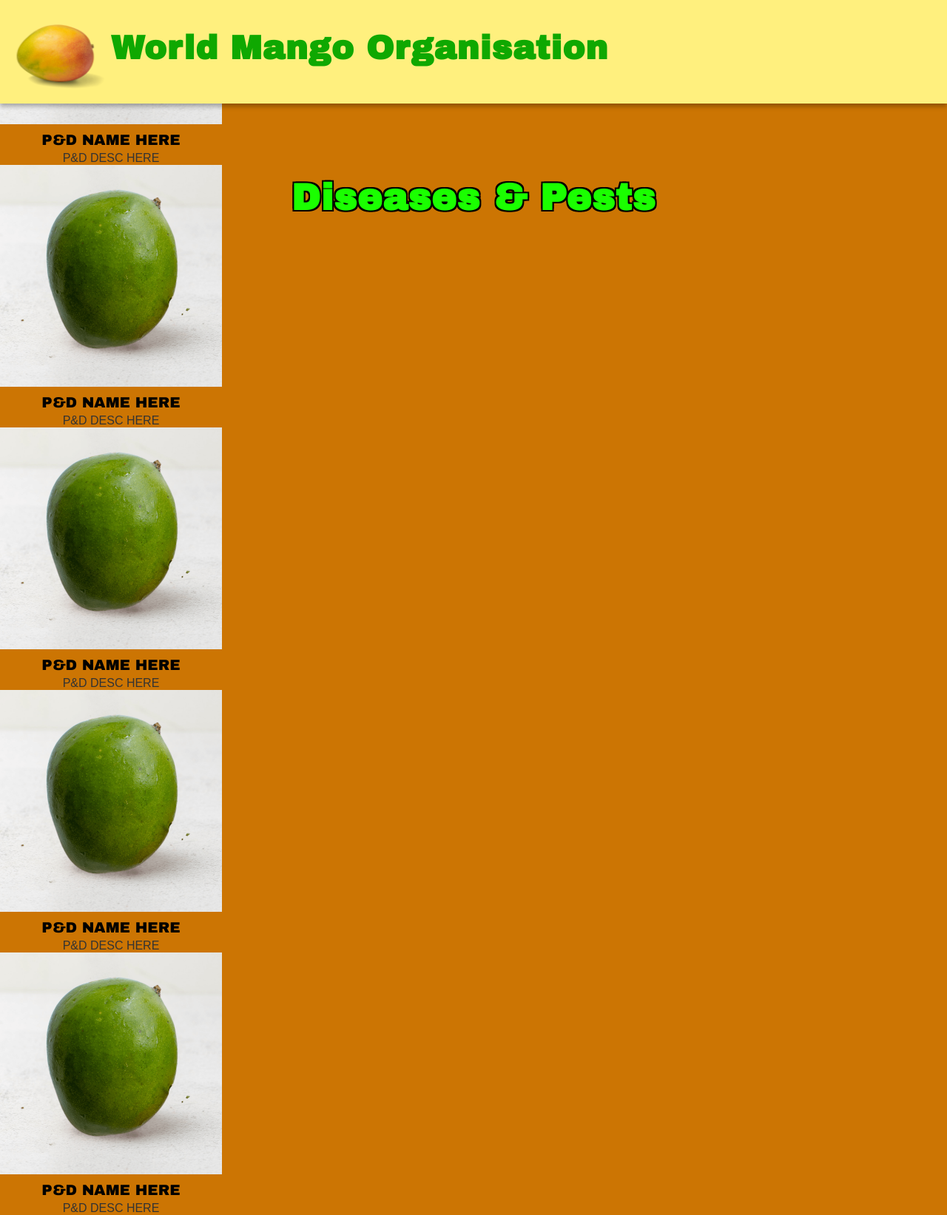
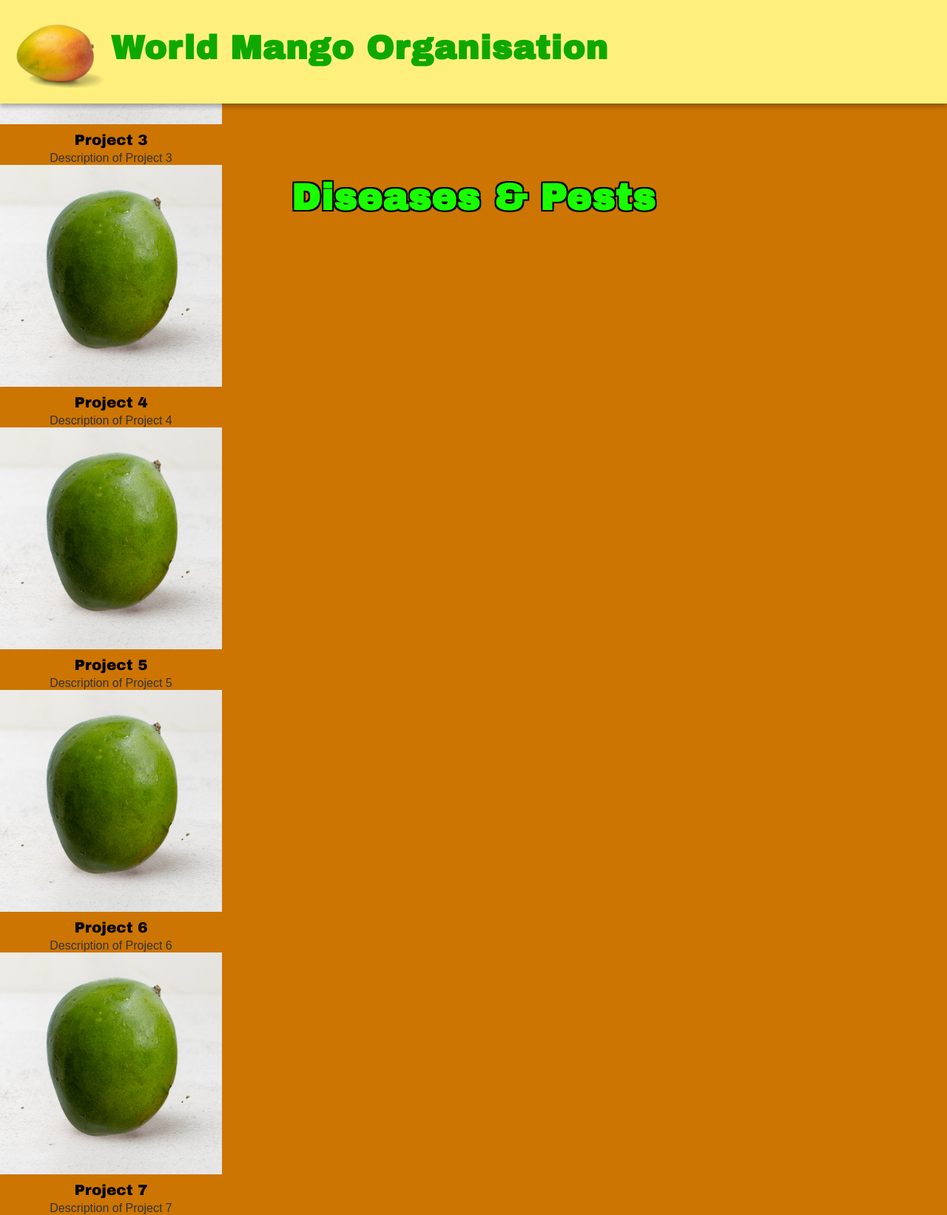
Before and after one commit to QuangThuanNGUYEN/mango_surveillance_web, a Django app: page /projects/ in a window 1280 px wide; the page is wider, and only the part inside the window is pictured. Shown: that part at 74% size. Run offline with Django 5.2, Linux system fonts and the light colour scheme.

Commit message:
Updated D&P list to remove hard HTML coding

```diff
--- a/mango_pests_app/static/css/styles.css
+++ b/mango_pests_app/static/css/styles.css
@@ -32,7 +32,7 @@ body {
 /* Banner Elements */
 /* Mango Image */
 .mango-image {
-    position: absolute;
+    position: fixed;
     top: -40px;
     left: -5px;
     width: 170px;
@@ -98,10 +98,11 @@ h4 {
     flex-wrap: wrap;
     gap: 60px;
     margin-top: 50px;
+    margin-left: 400px;
 }
 
 .aboutus-item {
-    display: flex;
+    display: fixed;
     flex-direction: column;
     align-items: center;
     text-align: center;
@@ -115,22 +116,26 @@ h4 {
 }
 
 /* About Us Names */
-.aboutus-name,
-.aboutus-subname {
+.aboutus-name {
     font-family: 'Archivo Black', sans-serif;
-    color: #000;
-}
-
-.aboutus-name {
     font-size: 20px;
+    color: #000000;
     margin-top: 10px;
 }
 
+/* About Us SIDs */
 .aboutus-subname {
+    font-family: 'Archivo Black', sans-serif;
     font-size: 18px;
+    color: #000000;
     margin-top: 5px;
 }
 
+.aboutus-images, .aboutus-names {
+    list-style-type: none;
+    margin: 0;
+    padding: 0;
+}
 /* D&P Page */
 .project_list-container {
     justify-content: center;
--- a/mango_pests_app/templates/mango_pests_app/project_list.html
+++ b/mango_pests_app/templates/mango_pests_app/project_list.html
@@ -6,40 +6,12 @@
 
 {% block content %}
 <div class="project_list-container">
+    {% for project in projects %}
     <div class="projectlist-item">
-        <img src="{% static 'images/mangodp1.png' %}" alt="MANGOD&P1" class="project_list-image">
-        <div class="dpname">P&D NAME HERE</div>
-        <div class="dpdesc">P&D DESC HERE</div>
+        <img src="{% static 'images/'|add:project.image %}" alt="{{ project.name }}" class="project_list-image">
+        <div class="dpname">{{ project.name }}</div>
+        <div class="dpdesc">{{ project.description }}</div>
     </div>
-    <div class="projectlist-item">
-        <img src="{% static 'images/mangodp2.png' %}" alt="MANGOD&P2" class="project_list-image">
-        <div class="dpname">P&D NAME HERE</div>
-        <div class="dpdesc">P&D DESC HERE</div>
-    </div>
-    <div class="projectlist-item">
-        <img src="{% static 'images/mangodp3.png' %}" alt="MANGOD&P3" class="project_list-image">
-        <div class="dpname">P&D NAME HERE</div>
-        <div class="dpdesc">P&D DESC HERE</div>
-    </div>
-    <div class="projectlist-item">
-        <img src="{% static 'images/mangodp4.png' %}" alt="MANGOD&P4" class="project_list-image">
-        <div class="dpname">P&D NAME HERE</div>
-        <div class="dpdesc">P&D DESC HERE</div>
-    </div>
-    <div class="projectlist-item">
-        <img src="{% static 'images/mangodp5.png' %}" alt="MANGOD&P5" class="project_list-image">
-        <div class="dpname">P&D NAME HERE</div>
-        <div class="dpdesc">P&D DESC HERE</div>
-    </div>
-    <div class="projectlist-item">
-        <img src="{% static 'images/mangodp6.png' %}" alt="MANGOD&P6" class="project_list-image">
-        <div class="dpname">P&D NAME HERE</div>
-        <div class="dpdesc">P&D DESC HERE</div>
-    </div>
-    <div class="projectlist-item">
-        <img src="{% static 'images/mangodp7.png' %}" alt="MANGOD&P7" class="project_list-image">
-        <div class="dpname">P&D NAME HERE</div>
-        <div class="dpdesc">P&D DESC HERE</div>
-    </div>
+    {% endfor %}
 </div>
 {% endblock %}
--- a/mango_pests_app/views.py
+++ b/mango_pests_app/views.py
@@ -4,7 +4,16 @@ def home(request):
     return render(request, 'mango_pests_app/home.html', {'page_title': 'Home'})
 
 def project_list(request):
-    return render(request, 'mango_pests_app/project_list.html', {'page_title': 'Diseases & Pests'})
+    projects = [
+        {'name': 'Project 1', 'description': 'Description of Project 1', 'image': 'mangodp1.png'},
+        {'name': 'Project 2', 'description': 'Description of Project 2', 'image': 'mangodp2.png'},
+        {'name': 'Project 3', 'description': 'Description of Project 3', 'image': 'mangodp3.png'},
+        {'name': 'Project 4', 'description': 'Description of Project 4', 'image': 'mangodp4.png'},
+        {'name': 'Project 5', 'description': 'Description of Project 5', 'image': 'mangodp5.png'},
+        {'name': 'Project 6', 'description': 'Description of Project 6', 'image': 'mangodp6.png'},
+        {'name': 'Project 7', 'description': 'Description of Project 7', 'image': 'mangodp7.png'},
+    ]
+    return render(request, 'mango_pests_app/project_list.html', {'page_title': 'Diseases & Pests', 'projects': projects})
 
 def about(request):
     page_title = "About Us"
```
